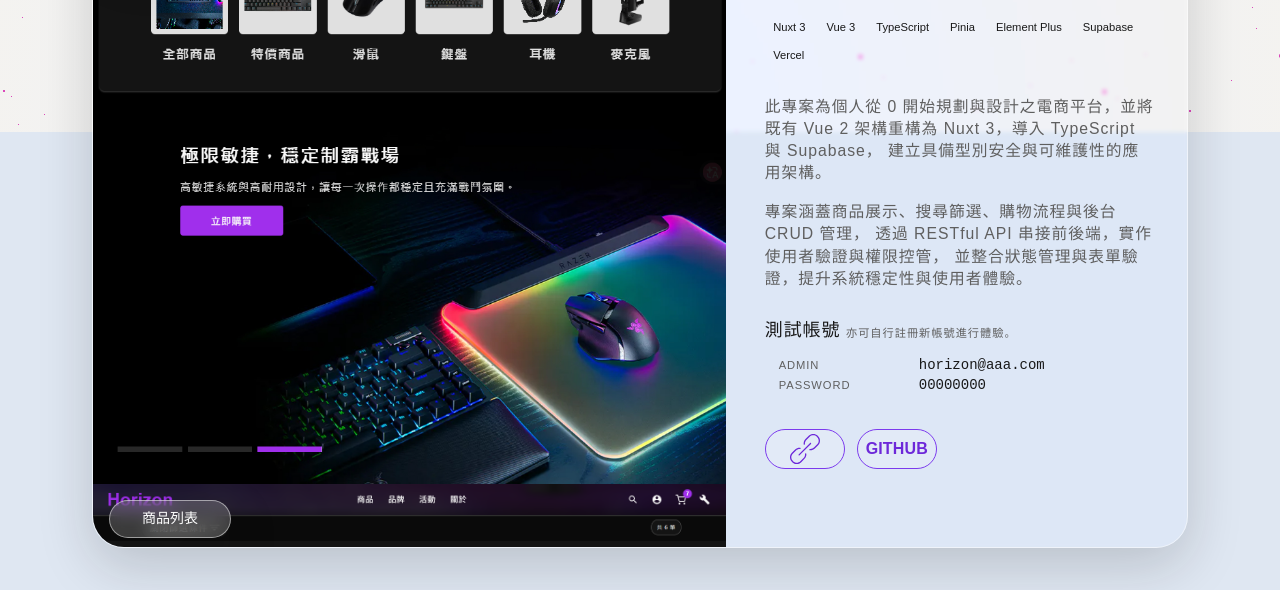
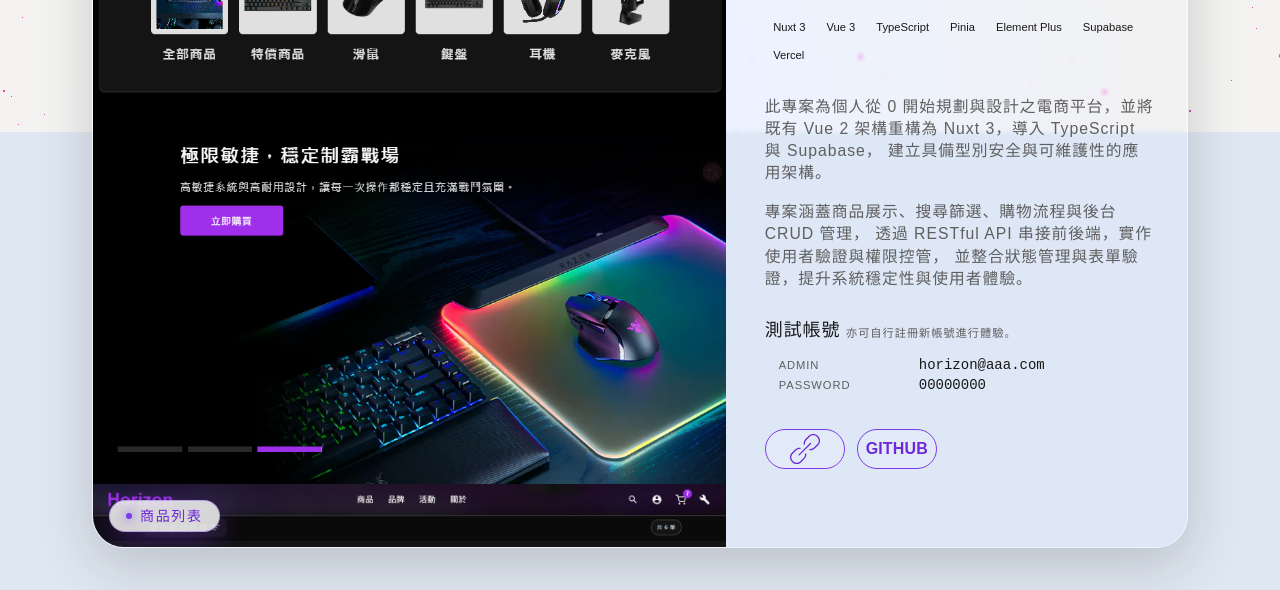
Before and after one commit to xcia4899/personWebsit, a website with bundled scripts: page index.html in a window 1280 px wide. Shown: the part 668-1258 px from the top of the page. Built offline with nearby package versions, Linux system fonts and the light colour scheme.

Commit message:
project-tag製作

```diff
--- a/assets/scss/_global.scss
+++ b/assets/scss/_global.scss
@@ -258,6 +258,68 @@
   }
 }
 
+.btnTag {
+  position: relative;
+  display: inline-flex;
+  align-items: center;
+  gap: 8px;
+  padding: 8px 16px;
+  overflow: hidden;
+
+  color: var(--project-tag-text);
+  font-size: 1rem;
+  font-weight: 500;
+  line-height: 1;
+  letter-spacing: 0.12em;
+  border: 1px solid var(--project-tag-border);
+  border-radius: 999px;
+  background: var(--project-tag-bg);
+  box-shadow: 0 8px 32px var(--project-tag-glow);
+  backdrop-filter: blur(12px) saturate(130%);
+  isolation: isolate;
+  cursor: default;
+  transition:
+    color 0.3s ease,
+    border-color 0.3s ease,
+    box-shadow 0.3s ease,
+    transform 0.3s ease;
+
+  &::before {
+    content: "";
+    width: 6px;
+    height: 6px;
+    flex: 0 0 auto;
+    border-radius: 50%;
+    background: var(--project-tag-accent);
+    box-shadow: 0 0 10px 2px var(--project-tag-glow);
+  }
+
+  &::after {
+    content: "";
+    position: absolute;
+    inset: -50% auto -50% -45%;
+    width: 32%;
+    z-index: -1;
+    pointer-events: none;
+    background: linear-gradient(90deg, transparent, var(--project-tag-shine), transparent);
+    filter: blur(2px);
+    transform: skewX(-18deg) translateX(0);
+    transition: transform 0.55s ease;
+  }
+
+  @media (min-width: 640px) {
+    &:hover {
+      border-color: var(--project-tag-accent);
+      box-shadow: 0 10px 34px var(--project-tag-glow);
+      transform: translateY(-2px);
+
+      &::after {
+        transform: skewX(-18deg) translateX(520%);
+      }
+    }
+  }
+}
+
 
 h2,
 h3,
--- a/assets/scss/_variables.scss
+++ b/assets/scss/_variables.scss
@@ -59,6 +59,13 @@
   --card-bg: rgba(255, 255, 255, 0.2);
   --card-border: rgba(255, 255, 255, 0.5);
 
+  --project-tag-text: #6d28d9;
+  --project-tag-bg: rgba(255, 255, 255, 0.82);
+  --project-tag-border: rgba(124, 58, 237, 0.32);
+  --project-tag-accent: #7c3aed;
+  --project-tag-glow: rgba(124, 58, 237, 0.4);
+  --project-tag-shine: rgba(255, 255, 255, 0.8);
+
   --back-opacity: 1;
   --back-gradient: radial-gradient(ellipse at bottom, #ecf2ff 0%, #f7f3ea 100%);
   --star-color: rgba(209, 7, 165, 0.72);
@@ -105,6 +112,13 @@
   --card-bg: rgba(16, 21, 45, 0.38);
   --card-border: rgba(255, 255, 255, 0.24);
 
+  --project-tag-text: #a9c3ff;
+  --project-tag-bg: rgba(15, 23, 42, 0.84);
+  --project-tag-border: rgba(61, 106, 255, 0.42);
+  --project-tag-accent: #3d6aff;
+  --project-tag-glow: rgba(61, 106, 255, 0.48);
+  --project-tag-shine: rgba(255, 255, 255, 0.5);
+
   --work-card-bg: linear-gradient(200deg,
       rgba(78, 57, 192, 0.08),
       transparent 35%),
--- a/assets/scss/index.scss
+++ b/assets/scss/index.scss
@@ -365,15 +365,10 @@
           position: absolute;
           left: 16px;
           top: 16px;
-          padding: 8px 32px;
-          border-radius: 24px;
-          z-index: 1;
-          color: #fff;
-          border: 1px solid var(--card-border);
-          background: var(--card-bg);
-          box-shadow: 0 18px 54px var(--shadow);
-          backdrop-filter: blur(8px) ;
+          z-index: 2;
         }
+
+
 
         .project-img {
           position: relative;
@@ -396,12 +391,6 @@
             object-fit: cover;
 
             transition: transform 0.6s ease;
-          }
-
-          @media (min-width: 640px) {
-            &:hover img {
-              transform: scale(1.03);
-            }
           }
         }
       }
@@ -594,9 +583,3 @@
   }
 
 }
-
-
-
-
-
-/* main - end */
--- a/index.html
+++ b/index.html
@@ -149,25 +149,25 @@
               <div class="project-overview">
                 <div class="leftBox">
                   <div class="project">
-                    <div class="project-tag">首頁</div>
+                    <div class="project-tag btnTag">首頁</div>
                     <figure class="project-img">
                       <img src="./assets/images/Snipaste_2026-03-20_12-12-56.png" alt="Horizon 電商網站首頁畫面">
                     </figure>
                   </div>
                   <div class="project">
-                    <div class="project-tag">商品列表</div>
+                    <div class="project-tag btnTag">商品列表</div>
                     <figure class="project-img">
                       <img src="./assets/images/Horizon-v2.png" alt="Horizon 電商網站商品列表">
                     </figure>
                   </div>
                   <div class="project">
-                    <div class="project-tag">商品詳細</div>
+                    <div class="project-tag btnTag">商品詳細</div>
                     <figure class="project-img">
                       <img src="./assets/images/Horizon-v2-2.png" alt="Horizon 電商網站商品詳細">
                     </figure>
                   </div>
                   <div class="project">
-                    <div class="project-tag">後台</div>
+                    <div class="project-tag btnTag">後台</div>
                     <figure class="project-img">
                       <img src="./assets/images/Horizon-v2-3.png" alt="Horizon 電商網站後台">
                     </figure>
```
Also changed, not shown: assets/css/index.css, assets/css/style.css, 2 other files.
